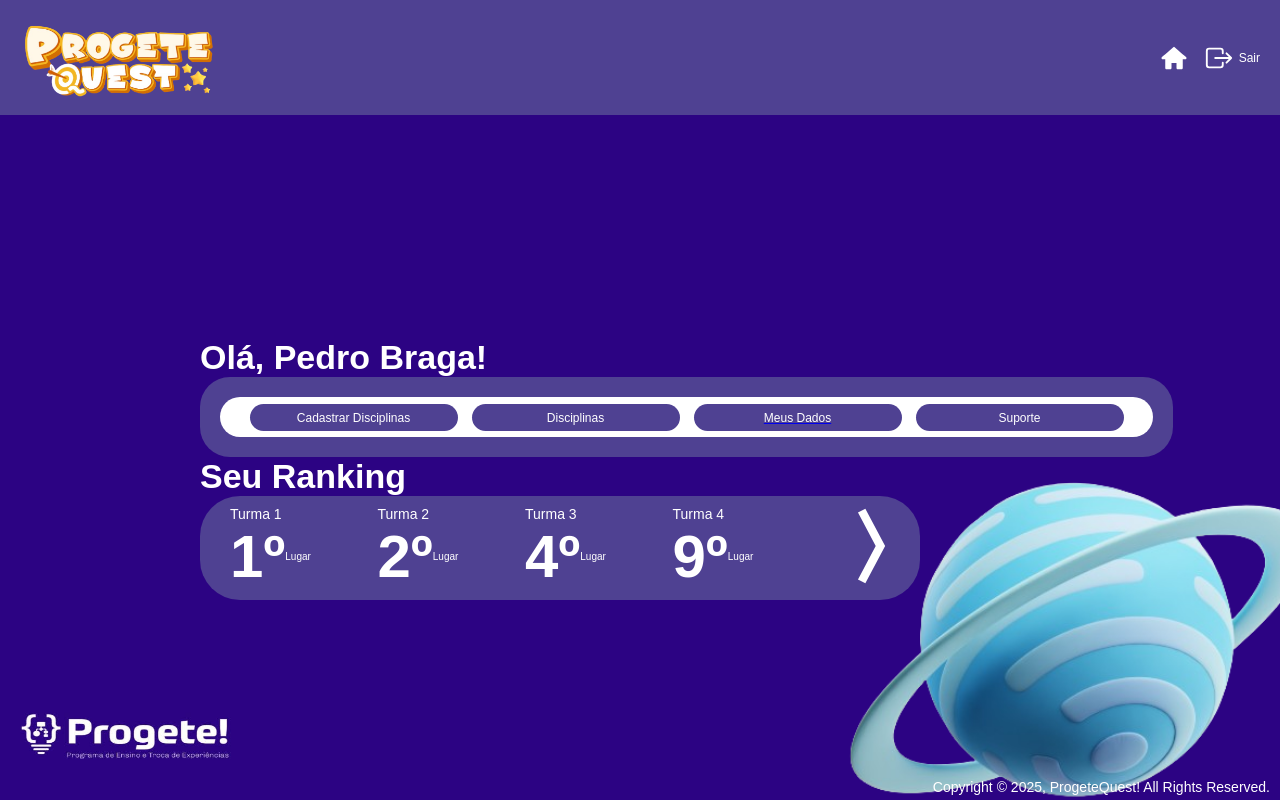
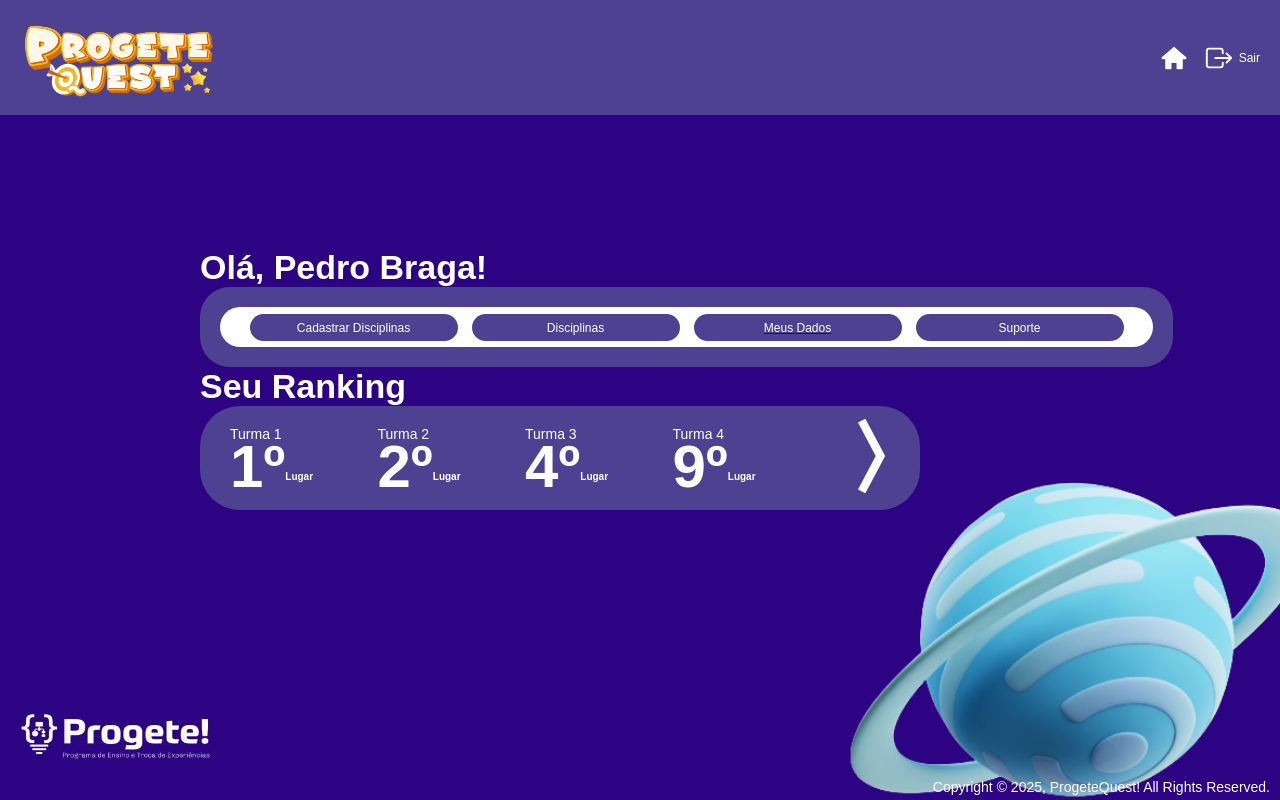
Before and after one commit to ProgeteUFC/ProgeteQuest, a React (Vite) app in the folder frontend/: page / in a window 1280 px wide. Built offline with nearby package versions, Linux system fonts and the light colour scheme; a web font is replaced by a local one.

Commit message:
style: ajuste de transformações e tamanhos em componentes de estilo

```diff
--- a/frontend/src/components/ConteinerMenu/styles.ts
+++ b/frontend/src/components/ConteinerMenu/styles.ts
@@ -5,4 +5,5 @@ export const Content = styled.div`
     padding: 20px;
     border-radius: 30px;
     display: inline-block;
+    transform: translateY(-90px);
 `;
--- a/frontend/src/components/Footer/styles.ts
+++ b/frontend/src/components/Footer/styles.ts
@@ -12,7 +12,7 @@ export const Container = styled.div`
     z-index:1;
 `
 export const Image = styled.img`
-    width: 220px;
+    width: 200px;
     height: 56px;
     margin-top:20px;
 
--- a/frontend/src/components/Position/styles.ts
+++ b/frontend/src/components/Position/styles.ts
@@ -21,9 +21,12 @@ export const Number = styled.div`
 export const Atividade = styled.div`
     color: ${props => props.theme.COLORS.white};
     font-size: ${props => props.theme.FONT_SIZE.P14}px;
+    transform: translateY(+10px);
 `;
 
 export const Suffix = styled.div`
     color: ${props => props.theme.COLORS.white};
     font-size: ${props => props.theme.FONT_SIZE.P10}px;
+    transform: translateY(+10px);
+    font-weight: bold;
 `;
--- a/frontend/src/components/Ranking/styles.ts
+++ b/frontend/src/components/Ranking/styles.ts
@@ -6,6 +6,7 @@ export const Container = styled.div`
     justify-content: center;
     align-items: center;
     border-radius: 40px;
+    transform: translateY(-90px);
 `;
 
 export const Content = styled.div`
--- a/frontend/src/pages/SeuRanking/styles.ts
+++ b/frontend/src/pages/SeuRanking/styles.ts
@@ -18,6 +18,7 @@ max-width: 1120px;
 export const Title = styled.h2`
 color: ${props => props.theme.COLORS.white};
 font-size: ${props => props.theme.FONT_SIZE.G34}px;
+transform: translateY(-90px);
 `
 
 export const Image = styled.img`
```
